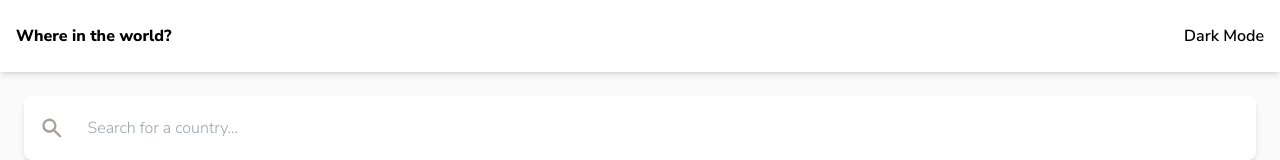
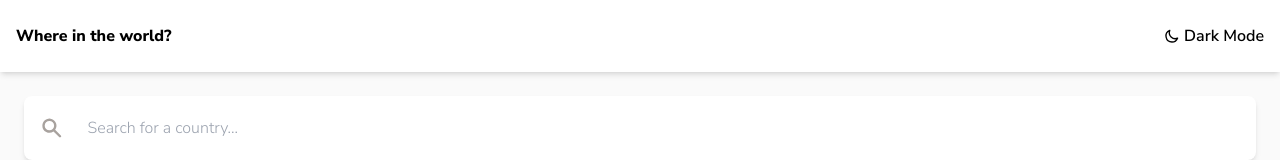
Before and after one commit to polymahh/rest-countries-api, a Next.js app: page / in a window 1280 px wide. Shown: the top 160 px of the page. Built offline with nearby package versions, Linux system fonts and the light colour scheme; no server answers.

Commit message:
added dark mode toggle

```diff
--- a/components/Header.tsx
+++ b/components/Header.tsx
@@ -2,7 +2,7 @@ import ThemeToggle from './ThemeToggle'
 
 export const Header = () => {
   return (
-    <div className="flex justify-between px-4 py-6 maxw">
+    <div className="flex justify-between px-4 py-6 maxw dark:bg-DM-Background dark:text-white">
       <h1 className="font-extrabold">Where in the world?</h1>
       <ThemeToggle />
     </div>
--- a/components/Main.tsx
+++ b/components/Main.tsx
@@ -7,25 +7,14 @@ import SelectOptions from './SelectOptions'
 import { countryContext } from '../Context/CountryContext'
 
 const Main = () => {
-  // const [initialData, setInitialData] = useState(null)
   const [initialCountries, setInitialCountries] = useState(null)
   const [countries, setCountries] = useState(null)
   const [current, setCurrent] = useState(1)
   const [pages, setPages] = useState(0)
   const [region, setRegion] = useState(null)
   const [query, setQuery] = useState('')
-  // const [filteredCountries, setfilteredCountries] = useState(null)
 
   const { initialData, setInitialData } = useContext(countryContext)
-
-  // const filteredCountries =
-  //   query === ''
-  //     ? countries
-  //     : countries?.filter((country) =>
-  //         country.name.common
-  //           .toLowerCase()
-  //           .includes(query?.toLowerCase().replace(/\s+/g, ''))
-  //       )
 
   useEffect(() => {
     const getCountries = async () => {
@@ -71,7 +60,7 @@ const Main = () => {
   return (
     <div className=" grid maxw ">
       <div className="flex flex-col items-start p-6 gap-6 ">
-        <div className="shadow-md rounded-lg w-full overflow-hidden flex items-center px-4 py-3 bg-white">
+        <div className="shadow-md rounded-lg w-full overflow-hidden flex items-center px-4 py-3 bg-white dark:bg-DM-Elements">
           <HiSearch className="text-stone-400 text-2xl" />
           <input
             type="text"
--- a/components/SelectOptions.tsx
+++ b/components/SelectOptions.tsx
@@ -12,7 +12,7 @@ const SelectOptions = ({ setRegion }) => {
     <div className="relative w-52 ">
       <button
         onClick={() => setClicked(!clicked)}
-        className="w-full px-6 py-4 bg-white rounded-md shadow-md flex justify-between items-center "
+        className="w-full px-6 py-4 bg-white dark:bg-DM-Elements dark:text-white rounded-md shadow-md flex justify-between items-center "
       >
         <span className=" font-semibold">{country}</span>
         <Image
@@ -24,7 +24,7 @@ const SelectOptions = ({ setRegion }) => {
         />
       </button>
       {clicked && (
-        <div className="flex flex-col gap-2 py-4 px-8 bg-white rounded-md font-semibold absolute top-16 shadow-md w-full ">
+        <div className="flex flex-col gap-2 py-4 z-10 px-8 bg-white rounded-md font-semibold absolute top-16 shadow-md w-full ">
           {regions.map((region) => (
             <button
               key={region}
--- a/components/ThemeToggle.tsx
+++ b/components/ThemeToggle.tsx
@@ -1,6 +1,36 @@
+import { useState } from 'react'
+import { HiOutlineMoon } from 'react-icons/hi'
+import { HiSun } from 'react-icons/hi'
+import { useEffect } from 'react'
+
 const ThemeToggle = () => {
+  const [theme, setTheme] = useState(
+    typeof localStorage === 'undefined' ? 'light' : localStorage.theme
+  )
+  const colorTheme = theme === 'dark' ? 'light' : 'dark'
+
+  useEffect(() => {
+    setTheme(localStorage.theme)
+    console.log(localStorage.theme)
+  }, [])
+
+  useEffect(() => {
+    const root = window.document.documentElement
+    root.classList.remove(colorTheme)
+    root.classList.add(theme)
+    localStorage.setItem('theme', theme)
+  }, [theme, colorTheme])
+
   return (
-    <div>
+    <div
+      onClick={() => setTheme(colorTheme)}
+      className="flex items-center gap-1"
+    >
+      {colorTheme === 'dark' ? (
+        <HiOutlineMoon className="h-4 w-4" />
+      ) : (
+        <HiSun className="h-4 w-4" />
+      )}
       <span className="font-semibold">Dark Mode</span>
     </div>
   )
--- a/tailwind.config.js
+++ b/tailwind.config.js
@@ -5,6 +5,7 @@ module.exports = {
     './pages/**/*.{js,ts,jsx,tsx}',
     './components/**/*.{js,ts,jsx,tsx}',
   ],
+  darkMode: 'class',
   theme: {
     extend: {
       colors: {
```
